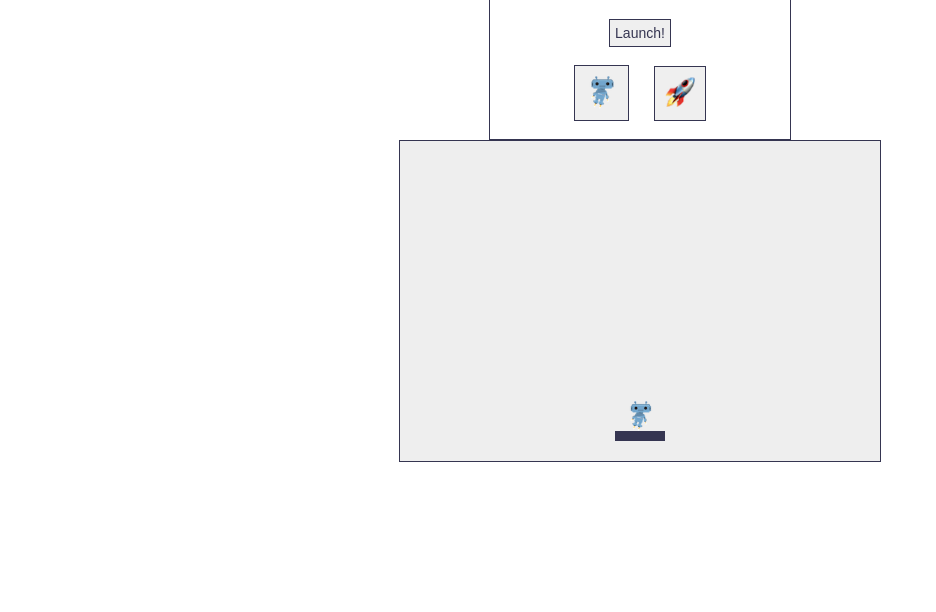
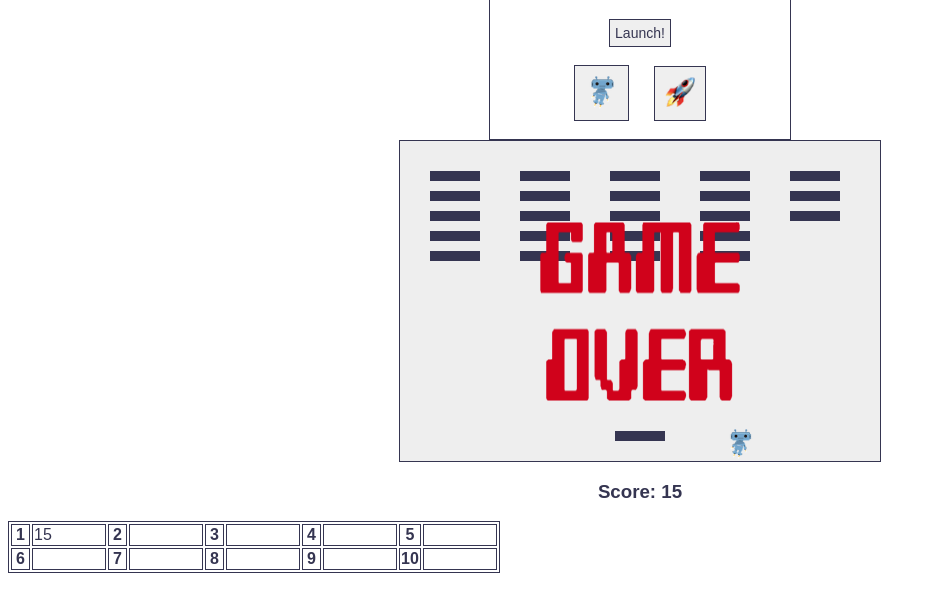
Before and after one commit to LiskaC/Breakout, a plain HTML site: page index.html in a window 1280 px wide. Both pictures are taken after a click on the button "Launch!". Shown: the part 70-682 px from the top of the page, without its empty margins (0-936 px from the left). Drawn offline with nearby package versions, Linux system fonts and the light colour scheme.

Commit message:
added: brick collision, score and updating leaderboard, GameOver

```diff
--- a/index.html
+++ b/index.html
@@ -23,6 +23,39 @@
   <div id="gameWindow">
     <canvas id="myCanvas" width="480" height="320"></canvas>
   </div>
+
+  <div id="scoreCounter">
+    <h3>Score: <span id="incrementingScore"></span></h3>
+  </div>
+
+  <div>
+    <table id="LeaderBoard">
+      <tr>
+        <td class="rank">1</td>
+        <td class="highScore" id="1st"></td>
+        <td class="rank">2</td>
+        <td class="highScore" id="2nd"></td>
+        <td class="rank">3</td>
+        <td class="highScore" id="3rd"></td>
+        <td class="rank">4</td>
+        <td class="highScore" id="4th"></td>
+        <td class="rank">5</td>
+        <td class="highScore" id="5th"></td>
+      </tr>
+      <tr class="rank">
+        <td class="rank">6</td>
+        <td class="highScore" id="6th"></td>
+        <td class="rank">7</td>
+        <td class="highScore" id="7th"></td>
+        <td class="rank">8</td>
+        <td class="highScore" id="8th"></td>
+        <td class="rank">9</td>
+        <td class="highScore" id="9th"></td>
+        <td class="rank">10</td>
+        <td class="highScore" id="10th"></td>
+      </tr>
+    </table>
+  </div>
 </body>
 
 </html>
--- a/script.js
+++ b/script.js
@@ -9,6 +9,8 @@ window.onload = function () {
   robot.src = 'images/2drobo.png';
   var rocket = new Image();
   rocket.src = 'images/rocket.png';
+  var gameOver = new Image();
+  gameOver.src = 'images/GameOver.png';
 
 
   var blockWidth = 50;
@@ -16,11 +18,39 @@ window.onload = function () {
   var launchPadX;
 
   var brickRowCount = 5;
-  var brickColumnCount = 7;
-  var brickPadding = 10;
+  var brickColumnCount = 5;
+  var brickPaddingVertical = 10;
+  var brickPaddingSide = 40;
   var brickOffSetTop = 30;
   var brickOffSetLeft = 30;
   var bricks = [];
+
+  /*everything relating to score:
+  first updating the running score,
+  then storing in highscore array and pushing to table*/
+  var score = 0;
+  function updateScore() { document.getElementById("incrementingScore").innerHTML = score; }
+
+  var leaderboard = ["", "", "", "", "", "", "", "", ""];
+  function updateLeaderBoard() {
+    leaderboard.unshift(score);
+    if (leaderboard.length > 10) {
+      leaderboard.pop();
+    }
+    leaderboard.sort(function (a, b) {
+      return b - a;
+    });
+    document.getElementById("1st").innerHTML = leaderboard[0];
+    document.getElementById("2nd").innerHTML = leaderboard[1];
+    document.getElementById("3rd").innerHTML = leaderboard[2];
+    document.getElementById("4th").innerHTML = leaderboard[3];
+    document.getElementById("5th").innerHTML = leaderboard[4];
+    document.getElementById("6th").innerHTML = leaderboard[5];
+    document.getElementById("7th").innerHTML = leaderboard[6];
+    document.getElementById("8th").innerHTML = leaderboard[7];
+    document.getElementById("9th").innerHTML = leaderboard[8];
+    document.getElementById("10th").innerHTML = leaderboard[9];
+  }
 
 
   var gameRunning = false;
@@ -52,29 +82,32 @@ window.onload = function () {
   };
 
   function drawBricks() {
+    ctx.beginPath();
+    ctx.fillStyle = '#353551';
+    for (var c = 0; c < brickColumnCount; c++) {
+      for (var r = 0; r < brickRowCount; r++) {
+        if (bricks[c][r].status == 1) {
+          ctx.fillRect((bricks[c][r].x), (bricks[c][r].y), blockWidth, blockHeight);
+        }
+      }
+      ctx.closePath();
+
+    }
+  }
+
+  function createBricks() {
     for (var c = 0; c < brickColumnCount; c++) {
       bricks[c] = [];
       for (var r = 0; r < brickRowCount; r++) {
         bricks[c][r] =
           {
-            x: (c * (blockWidth + brickPadding)) + brickOffSetLeft,
-            y: (r * (blockHeight + brickPadding)) + brickOffSetTop
+            x: (c * (blockWidth + brickPaddingSide)) + brickOffSetLeft,
+            y: (r * (blockHeight + brickPaddingVertical)) + brickOffSetTop,
+            status: 1
           };
       }
     }
-
-    ctx.beginPath();
-    ctx.fillStyle = '#353551';
-    for (var c = 0; c < brickColumnCount; c++) {
-      for (var r = 0; r < brickRowCount; r++) {
-        ctx.fillRect((bricks[c][r].x), (bricks[c][r].y), blockWidth, blockHeight);
-      }
-    }
-    ctx.closePath();
-    console.log(bricks)
-
   }
-
 
   //default positions for the game
   function resetGame() {
@@ -83,8 +116,27 @@ window.onload = function () {
     dx = 2;
     dy = -2;
     launchPadX = (canvas.width - blockWidth) / 2;
+
+    createBricks()
+
+    score = 0;
+
   }
 
+  //detecting when sprite is in the space of a brick;
+  function collisionDetection() {
+    for (var c = 0; c < brickColumnCount; c++) {
+      for (var r = 0; r < brickRowCount; r++) {
+        var b = bricks[c][r];
+
+        if (x > b.x && x < (b.x + blockWidth) && y > b.y && y < (b.y + blockHeight)) {
+          dy = -dy;
+          b.status = 0;
+          score += 5;
+        };
+      };
+    };
+  };
 
   //draw: running the game
   function draw() {
@@ -92,10 +144,11 @@ window.onload = function () {
     ctx.clearRect(0, 0, 480, 320);
     drawSprite();
     drawLaunchPad();
+    drawBricks();
+    updateScore();
     if (gameRunning == false) { return; };
     x += dx;
     y += dy;
-    drawBricks();
 
     //figure how to change (only rocket's) direction
     //hits the sides and top, changes direction
@@ -114,12 +167,19 @@ window.onload = function () {
 
       //hits the bottom, game over and back to starting position
       else if (y + dy > canvas.height - 30) {
-        alert("GAME OVER");
+        ctx.drawImage(gameOver, 140, 80, 200, 180);
+        updateLeaderBoard();
         gameRunning = false;
+        clearInterval(interval)
+        setTimeout(function () { interval = setInterval(draw, 10); }, 5000)
         resetGame();
       };
     };
+
+    collisionDetection();
   };
+
+
 
   //launchPad moves left/right
   document.onkeydown = function (e) {
@@ -140,5 +200,5 @@ window.onload = function () {
   }
 
   resetGame();
-  setInterval(draw, 10);
+  var interval = setInterval(draw, 10);
 };
--- a/style.css
+++ b/style.css
@@ -35,3 +35,23 @@ canvas {
   margin: 0 auto;
   border: 1px solid #353551;
 }
+
+#scoreCounter {
+  text-align: center;
+}
+
+table, tr, td {
+  border: 1px solid #353551;
+}
+
+.rank {
+  text-align: center;
+  font-weight: bold;
+  width: 15px;
+}
+
+.highScore {
+  width: 70px;
+  font-weight: 500;
+  text-align: left;
+}
```
Also changed, not shown: images/GameOver.png (added).
